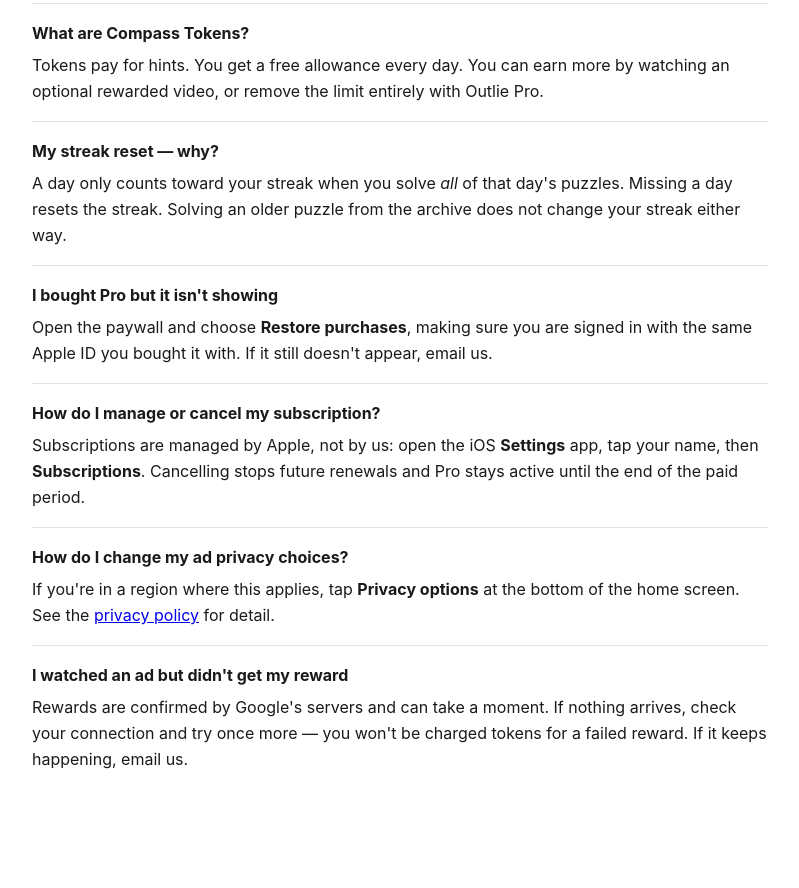
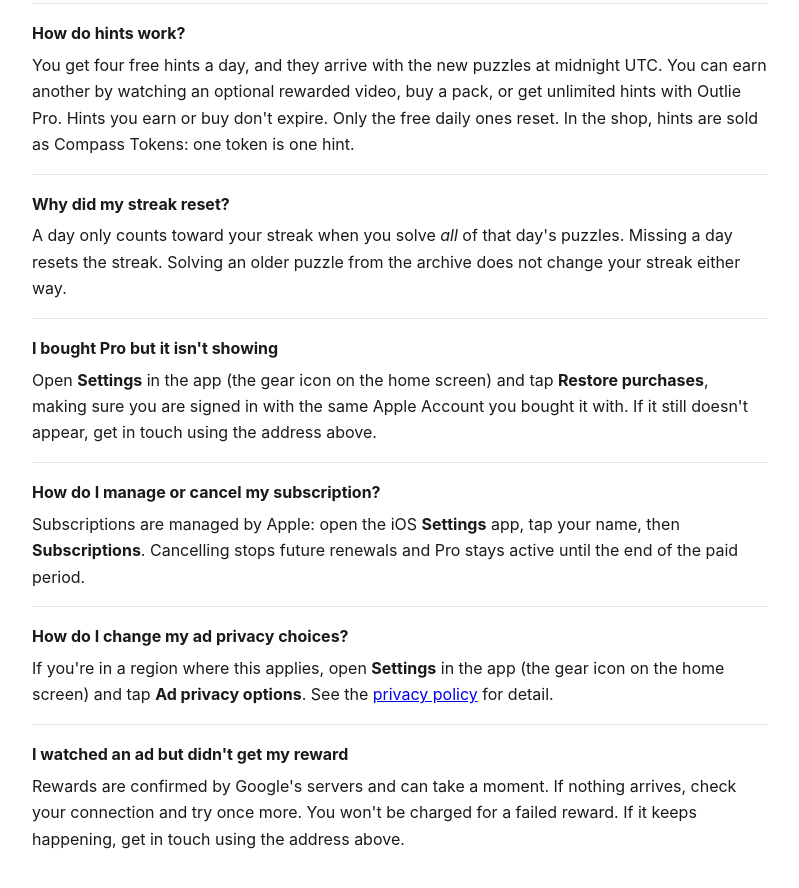
Before and after one commit to natasharw/legal, a plain HTML site: page outlie-support.html in a window 1280 px wide. Shown: the part 568-1456 px from the top of the page, without its empty margins (240-1039 px from the left). Before the commit the page ends 1421 px from the top, so only its background shows below. Drawn offline with Linux system fonts and the light colour scheme.

Commit message:
fix Outlie support and privacy pages to match the shipped app

```diff
--- a/outlie-support.html
+++ b/outlie-support.html
@@ -3,7 +3,7 @@
 <head>
 <meta charset="utf-8">
 <meta name="viewport" content="width=device-width, initial-scale=1">
-<title>Outlie — Support</title>
+<title>Outlie - Support</title>
 <style>
   :root { color-scheme: light dark; }
   body {
@@ -32,7 +32,7 @@
 
 <a class="back" href="./">← All pages</a>
 
-<h1>Outlie — Support</h1>
+<h1>Outlie - Support</h1>
 <p class="lede">Guess the place from its outline.</p>
 
 <h2>Get in touch</h2>
@@ -41,8 +41,8 @@
   <a href="mailto:flourishtechcoaching@gmail.com">flourishtechcoaching@gmail.com</a>.
 </p>
 <p>
-  It helps to include your iOS version, your device model, and — for a puzzle
-  problem — which day and puzzle number it was.
+  It helps to include your iOS version, your device model, and, for a puzzle
+  problem, which day and puzzle number it was.
 </p>
 
 <h2>Common questions</h2>
@@ -56,16 +56,18 @@
 </div>
 
 <div class="faq">
-  <h3>What are Compass Tokens?</h3>
+  <h3>How do hints work?</h3>
   <p>
-    Tokens pay for hints. You get a free allowance every day. You can earn more
-    by watching an optional rewarded video, or remove the limit entirely with
-    Outlie Pro.
+    You get four free hints a day, and they arrive with the new puzzles at
+    midnight UTC. You can earn another by watching an optional rewarded video,
+    buy a pack, or get unlimited hints with Outlie Pro. Hints you earn or buy
+    don't expire. Only the free daily ones reset. In the shop, hints are sold
+    as Compass Tokens: one token is one hint.
   </p>
 </div>
 
 <div class="faq">
-  <h3>My streak reset — why?</h3>
+  <h3>Why did my streak reset?</h3>
   <p>
     A day only counts toward your streak when you solve <em>all</em> of that
     day's puzzles. Missing a day resets the streak. Solving an older puzzle from
@@ -76,16 +78,17 @@
 <div class="faq">
   <h3>I bought Pro but it isn't showing</h3>
   <p>
-    Open the paywall and choose <strong>Restore purchases</strong>, making sure
-    you are signed in with the same Apple ID you bought it with. If it still
-    doesn't appear, email us.
+    Open <strong>Settings</strong> in the app (the gear icon on the home screen)
+    and tap <strong>Restore purchases</strong>, making sure you are signed in
+    with the same Apple Account you bought it with. If it still doesn't appear,
+    get in touch using the address above.
   </p>
 </div>
 
 <div class="faq">
   <h3>How do I manage or cancel my subscription?</h3>
   <p>
-    Subscriptions are managed by Apple, not by us: open the iOS
+    Subscriptions are managed by Apple: open the iOS
     <strong>Settings</strong> app, tap your name, then
     <strong>Subscriptions</strong>. Cancelling stops future renewals and Pro
     stays active until the end of the paid period.
@@ -95,8 +98,9 @@
 <div class="faq">
   <h3>How do I change my ad privacy choices?</h3>
   <p>
-    If you're in a region where this applies, tap <strong>Privacy options</strong>
-    at the bottom of the home screen. See the
+    If you're in a region where this applies, open <strong>Settings</strong> in
+    the app (the gear icon on the home screen) and tap
+    <strong>Ad privacy options</strong>. See the
     <a href="./outlie-privacy.html">privacy policy</a> for detail.
   </p>
 </div>
@@ -105,8 +109,9 @@
   <h3>I watched an ad but didn't get my reward</h3>
   <p>
     Rewards are confirmed by Google's servers and can take a moment. If nothing
-    arrives, check your connection and try once more — you won't be charged
-    tokens for a failed reward. If it keeps happening, email us.
+    arrives, check your connection and try once more. You won't be charged
+    for a failed reward. If it keeps happening, get in touch using the address
+    above.
   </p>
 </div>
 
```
Also changed, not shown: outlie-privacy.html (+3 -2 lines).
